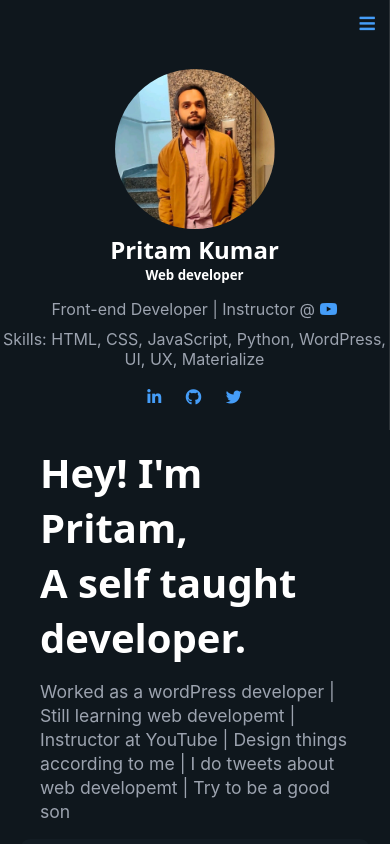
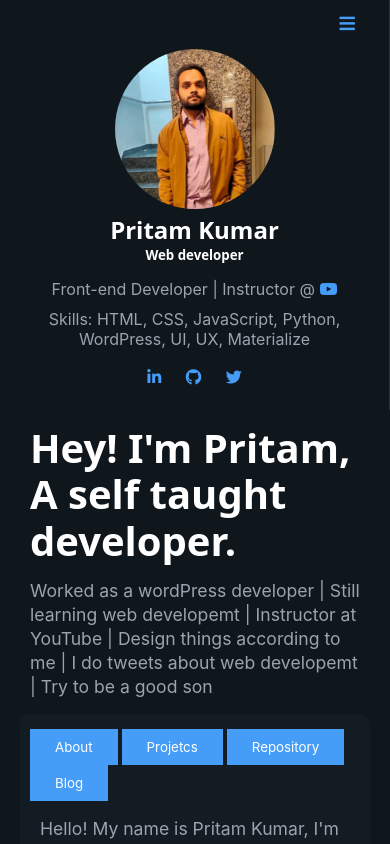
Before and after one commit to pritam-kr/Pritam-portfolio, a website: page index.html in a window 390 px wide. Drawn offline with Linux system fonts and the light colour scheme; no server answers.

Commit message:
still working on it

```diff
--- a/scss/style.scss
+++ b/scss/style.scss
@@ -162,6 +162,7 @@ h1{
     background-color: #16212998;
     border-radius: 10px;
     margin: 15px 0;
+    width: auto;
 }
 .section-tab ul li{
     list-style-type: none;
@@ -337,5 +338,37 @@ h1{
     .tabcontent .projetc-card img{
         width: 100%;
     }
+    .quote-container header{
+        margin: 0  10px;
+    }
+    .quote-container header h1{
+        font-size: 2.5rem;
+        text-align: left;
+        font-weight: 600;
+        margin: 0;
+        line-height: 2.9rem;
+    }
 
+    //btn-container stat
+    .btn-container{
+        width: 100%;
+        // border-bottom: 1px solid rgba(15, 15, 15, 0.068);
+    }
+    .btn-container ul li{
+        text-align: center;
+    }
+    .section-tab .btn-links{
+        border: none;
+        cursor: pointer;
+        // width: 100px;
+        max-width: 100%;
+        height: auto;
+        // padding: 10px 25px;
+        outline: 0;
+        font-family: $secondary-font;
+        text-align: center;
+        background-color: $link-color;
+        color: #fff;
+    }
+    //btn-container end
 }
--- a/scss/toggle.scss
+++ b/scss/toggle.scss
@@ -1,5 +1,4 @@
 .profile-container .mobile-nav{
-
    display: none;
 }
 .profile-container header{
@@ -22,7 +21,9 @@
         font-size: 1.1rem;
     }
     .profile-container{
-        padding: 0;
+        padding: 0 20px;
     }
-
+    .profile-container header{
+        margin-top: 0px;
+    }
 }
```
Also changed, not shown: scss/style.css, scss/toggle.css, 2 other files.
